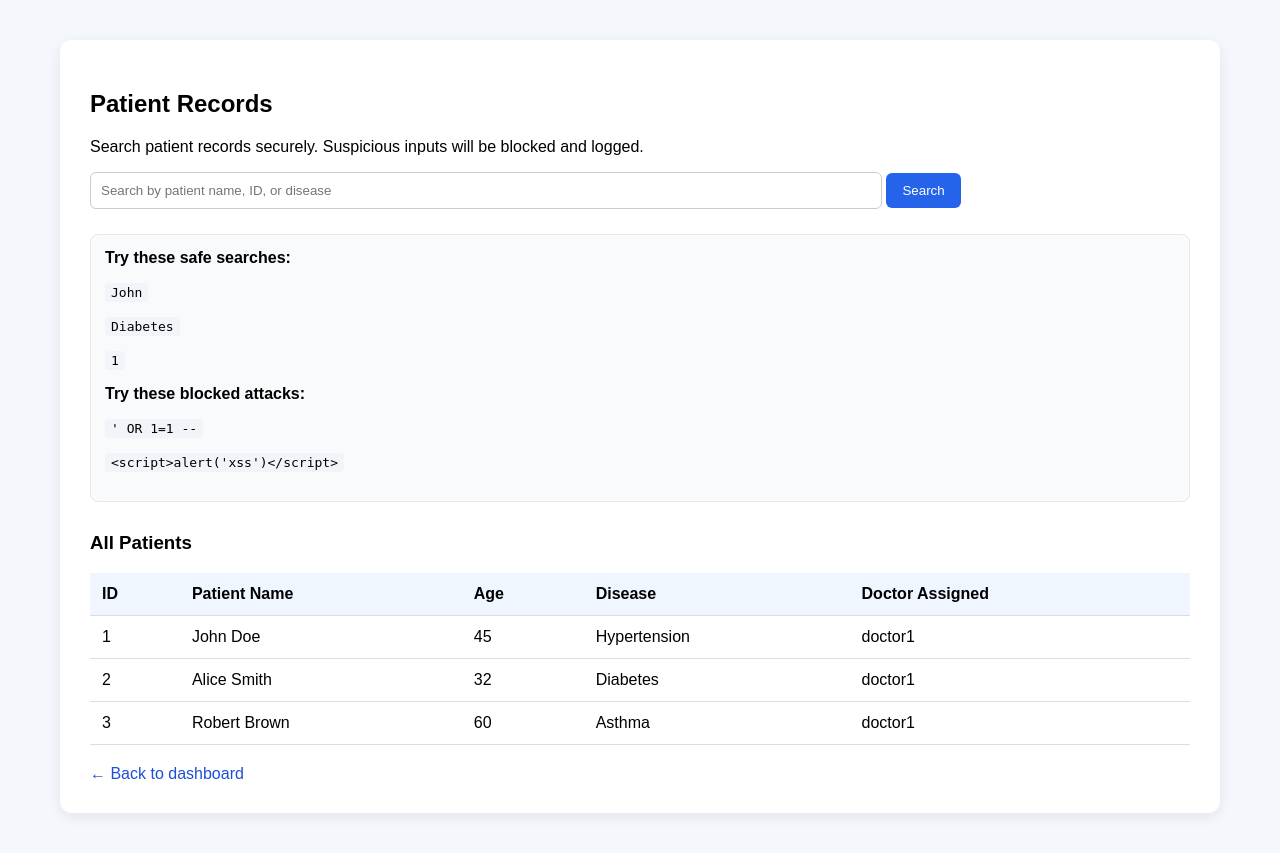
After one commit to veevekmgr9/com771_zero_trust, a Flask app: page /patients in a window 1280 px wide. The commit adds this page. Run offline with Flask 3, Linux system fonts and the light colour scheme; a user stored in the database is signed in; data comes from the database, SQL or seed files in the repository.

Commit message:
Add patient search functionality and security logs page, updated dashboard links

```diff
--- a/templates/dashboard.html
+++ b/templates/dashboard.html
@@ -131,14 +131,15 @@
         </div>
 
         <div class="actions">
+            <a href="{{ url_for('patients') }}" class="btn">View Patients</a>
             <a href="{{ url_for('iot_access') }}" class="btn">Test IoT Device Access</a>
             <a href="{{ url_for('submit_reading') }}" class="btn">Submit IoT Reading</a>
             <a href="{{ url_for('device_readings') }}" class="btn">View Device Readings</a>
+            <a href="{{ url_for('security_logs') }}" class="btn">View Security Logs</a>
         </div>
 
         <div class="note">
-            Phase 4 now supports actual IoT reading submission, abnormal value detection, secure storage, and viewing of
-            collected readings.
+            Phase 5 adds patient search security, malicious input detection, and system activity logs.
         </div>
     </div>
 </body>
--- /dev/null
+++ b/templates/patients.html
@@ -0,0 +1,177 @@
+<!DOCTYPE html>
+<html lang="en">
+
+<head>
+    <meta charset="UTF-8">
+    <meta name="viewport" content="width=device-width, initial-scale=1.0">
+    <title>Patients</title>
+    <style>
+        body {
+            font-family: Arial, sans-serif;
+            background: #f4f7fb;
+            margin: 0;
+            padding: 0;
+        }
+
+        .container {
+            max-width: 1100px;
+            margin: 40px auto;
+            background: white;
+            padding: 30px;
+            border-radius: 12px;
+            box-shadow: 0 4px 14px rgba(0, 0, 0, 0.08);
+        }
+
+        form {
+            margin-bottom: 25px;
+        }
+
+        input[type="text"] {
+            width: 70%;
+            padding: 10px;
+            border: 1px solid #ccc;
+            border-radius: 6px;
+        }
+
+        button {
+            padding: 10px 16px;
+            background: #2563eb;
+            color: white;
+            border: none;
+            border-radius: 6px;
+            cursor: pointer;
+        }
+
+        table {
+            width: 100%;
+            border-collapse: collapse;
+            margin-top: 18px;
+        }
+
+        th,
+        td {
+            padding: 12px;
+            border-bottom: 1px solid #ddd;
+            text-align: left;
+        }
+
+        th {
+            background: #eff6ff;
+        }
+
+        .error {
+            margin-top: 15px;
+            padding: 12px;
+            border-radius: 8px;
+            background: #fee2e2;
+            color: #991b1b;
+        }
+
+        .section-title {
+            margin-top: 30px;
+        }
+
+        .back-link {
+            display: inline-block;
+            margin-top: 20px;
+            text-decoration: none;
+            color: #1d4ed8;
+        }
+
+        .demo-box {
+            margin-top: 20px;
+            padding: 14px;
+            background: #f8fafc;
+            border: 1px solid #e5e7eb;
+            border-radius: 8px;
+        }
+
+        code {
+            background: #f1f5f9;
+            padding: 2px 6px;
+            border-radius: 4px;
+        }
+    </style>
+</head>
+
+<body>
+    <div class="container">
+        <h2>Patient Records</h2>
+        <p>Search patient records securely. Suspicious inputs will be blocked and logged.</p>
+
+        <form method="POST" action="{{ url_for('search_patient') }}">
+            <input type="text" name="search_query" placeholder="Search by patient name, ID, or disease" required>
+            <button type="submit">Search</button>
+        </form>
+
+        {% if error %}
+        <div class="error">{{ error }}</div>
+        {% endif %}
+
+        <div class="demo-box">
+            <strong>Try these safe searches:</strong>
+            <p><code>John</code></p>
+            <p><code>Diabetes</code></p>
+            <p><code>1</code></p>
+            <strong>Try these blocked attacks:</strong>
+            <p><code>' OR 1=1 --</code></p>
+            <p><code>&lt;script&gt;alert('xss')&lt;/script&gt;</code></p>
+        </div>
+
+        {% if search_results is not none %}
+        <h3 class="section-title">Search Results</h3>
+        <table>
+            <thead>
+                <tr>
+                    <th>ID</th>
+                    <th>Patient Name</th>
+                    <th>Age</th>
+                    <th>Disease</th>
+                    <th>Doctor Assigned</th>
+                </tr>
+            </thead>
+            <tbody>
+                {% for patient in search_results %}
+                <tr>
+                    <td>{{ patient.id }}</td>
+                    <td>{{ patient.patient_name }}</td>
+                    <td>{{ patient.age }}</td>
+                    <td>{{ patient.disease }}</td>
+                    <td>{{ patient.doctor_assigned }}</td>
+                </tr>
+                {% endfor %}
+            </tbody>
+        </table>
+        {% endif %}
+
+        <h3 class="section-title">All Patients</h3>
+        <table>
+            <thead>
+                <tr>
+                    <th>ID</th>
+                    <th>Patient Name</th>
+                    <th>Age</th>
+                    <th>Disease</th>
+                    <th>Doctor Assigned</th>
+                </tr>
+            </thead>
+            <tbody>
+                {% for patient in patients %}
+                <tr>
+                    <td>
+                        {{ loop.index }}
+                    </td>
+                    <td>{{ patient.patient_name }}</td>
+                    <td>{{ patient.age }}</td>
+                    <td>{{ patient.disease }}</td>
+                    <td>{{ patient.doctor_assigned }}</td>
+                </tr>
+                {% endfor %}
+            </tbody>
+        </table>
+
+        <a class="back-link" href="{{ url_for('dashboard') }}">← Back to dashboard</a>
+    </div>
+</body>
+
+</html>
```
Also changed, not shown: templates/security_logs.html (renamed from templates/device_readings.html, +36 -27 lines).
